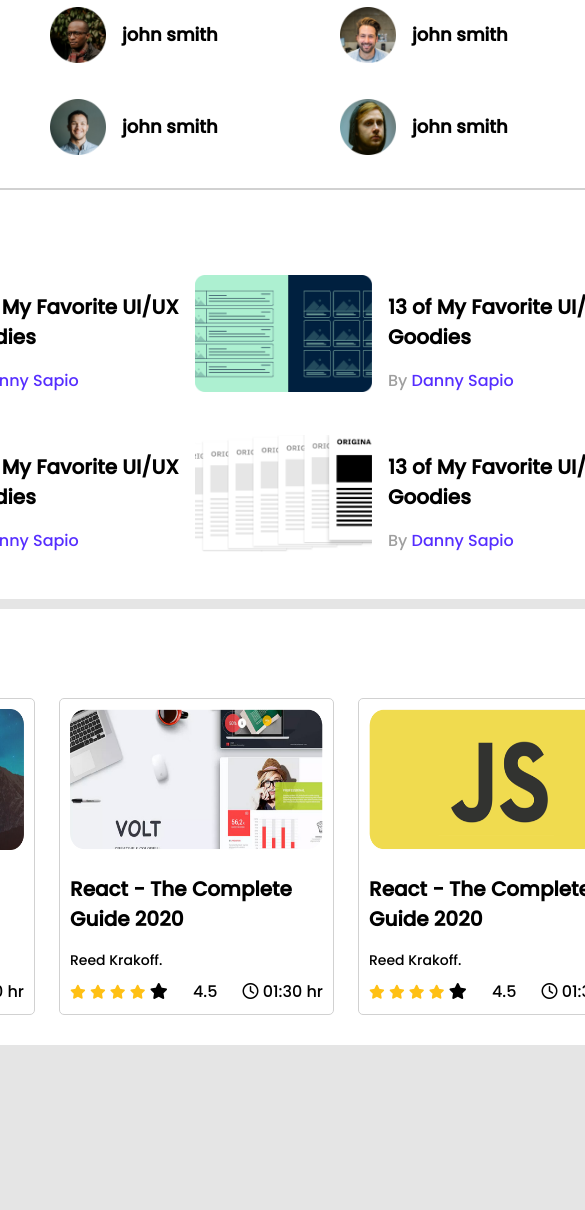
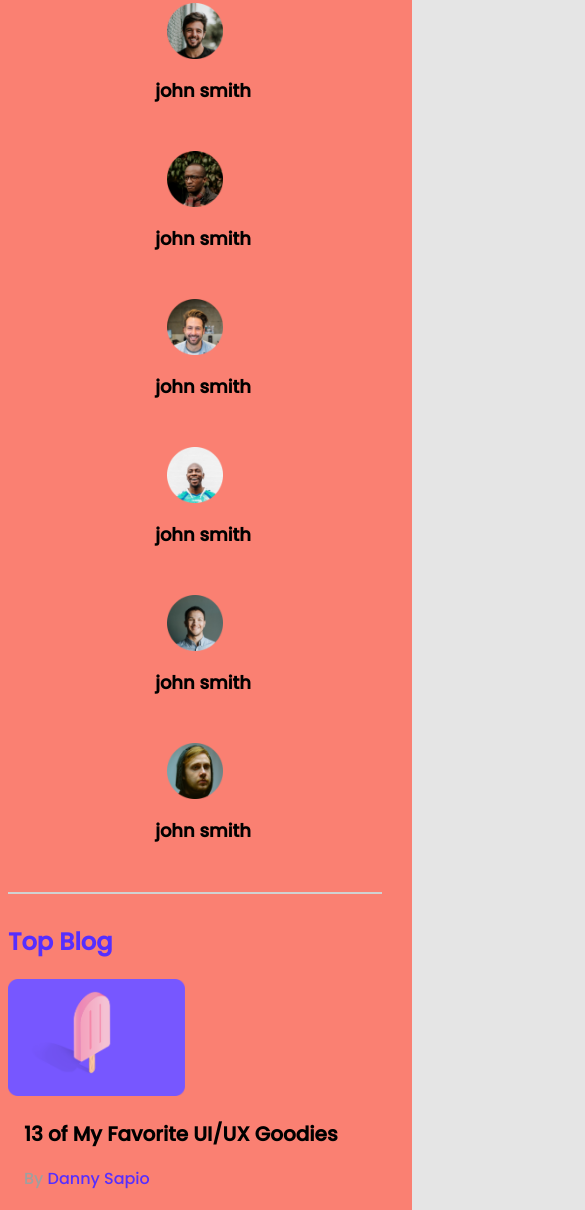
Before and after one commit to hafizur-02/leader-board, a plain HTML site: page index.html in a window 390 px wide. Shown: the part 121-1331 px from the top of the page, 585 px wide, since content can reach past the window. Before the commit the page ends 1174 px from the top, so only its background shows below. Drawn offline with Linux system fonts and the light colour scheme.

Commit message:
add responsive layout

```diff
--- a/styles/style.css
+++ b/styles/style.css
@@ -120,3 +120,37 @@ hr {
     align-items: center;
     justify-content: space-between;
 }
+/* -----------------
+ Media Queries
+------------------- */
+@media only screen  and (max-width:480px) {
+
+    .container {
+        width:100%;
+        background-color:salmon;
+    }
+    .players {
+        grid-template-columns: repeat(1, 1fr);
+    }
+    .player {
+        flex-direction: column;
+    }
+
+    .blogs {
+        grid-template-columns: repeat(1,1fr);
+        grid-row-gap:20px
+    }
+    .blog {
+        flex-direction: column;
+    }
+
+    .courses {
+        grid-template-columns: repeat(1,1fr);
+        grid-row-gap:20px;
+    }
+    .courses {
+        display: flex;
+        flex-direction:column;
+        align-items:center;
+    }
+}
```
